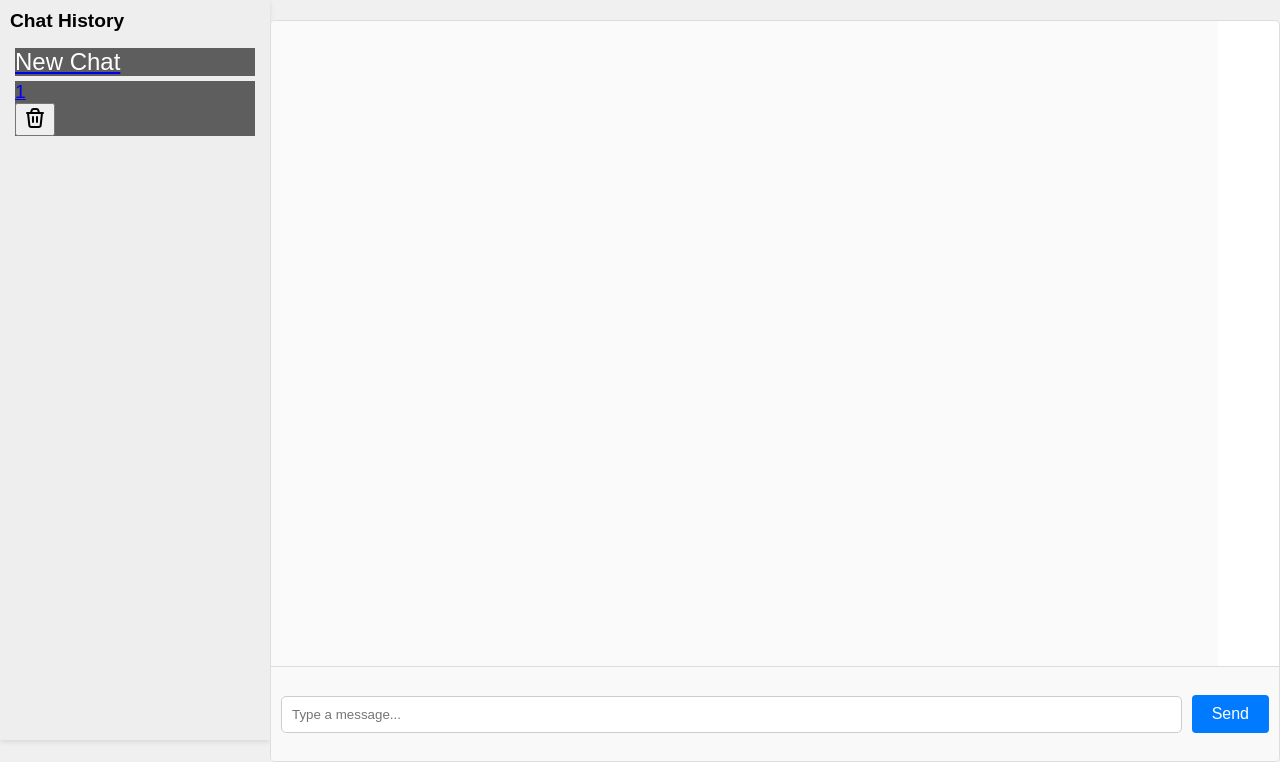
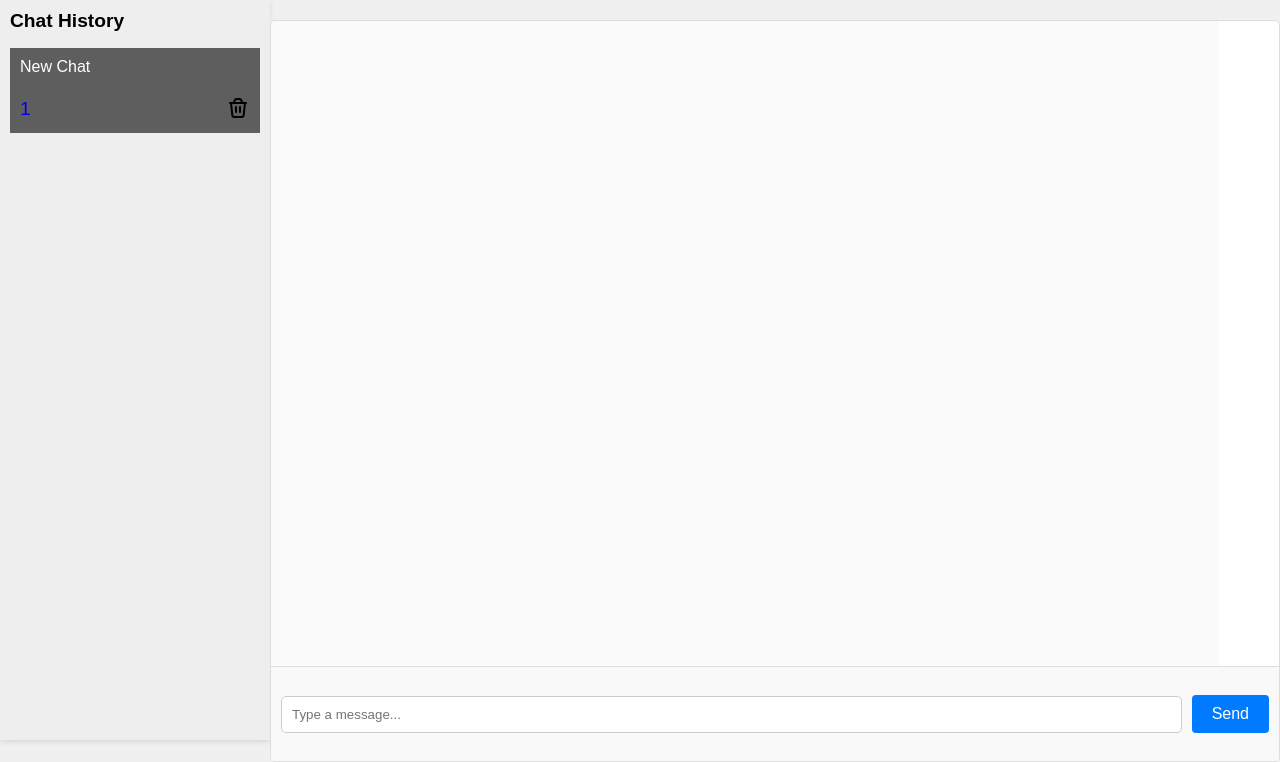
Before and after one commit to ChanchakornP/Chat, a Flask app: page / in a window 1280 px wide. Shown: the part 60-822 px from the top of the page. Run offline with Flask 3, Linux system fonts and the light colour scheme; the visitor is signed in with stand-in values (Sample User, id 1); tables that the repository leaves empty hold one stand-in row (values such as "Sample post"); a database or web service that is not in the repository returns one stand-in record (values such as "Sample title"); data that the repository does not hold is empty.

Commit message:
better UI

```diff
--- a/app/static/main.css
+++ b/app/static/main.css
@@ -133,11 +133,19 @@ body {
     cursor: pointer;
     color: #fff;
     background-color: #5e5e5e;
-    word-wrap: break-word;
-    align-self: flex-start;
-    margin: 2%;
-    font-size: 1.5em;
+    display: flex;
+    align-items: center;
+    justify-content: space-between;
+    padding: 10px;
+    /* Optional: add padding for better visual appearance */
 }
+
+.chat-link {
+    flex-grow: 1;
+    text-decoration: none;
+    /* Optional: remove underline from link */
+}
+
 
 .sidebar .chathistory:hover {
     background-color: #868585;
@@ -150,6 +158,17 @@ body {
 
 .sidebar .chatlist-selected {
     background-color: #868585;
+}
+
+
+.delete-button {
+    background: none;
+    border: none;
+    cursor: pointer;
+    padding: 0;
+    /* Remove default padding from the button */
+    margin-left: auto;
+    /* Push the button to the far right */
 }
 
 /* General button styles */
--- a/app/templates/home.html
+++ b/app/templates/home.html
@@ -26,7 +26,7 @@
     <div class="main-container">
         <div class="sidebar">
             <h2>Chat History</h2>
-            <a href="{{ url_for('homepage.index') }}">
+            <a href="{{ url_for('homepage.index') }}" class="chat-link">
                 <div class="chathistory">
                     New Chat
                 </div>
@@ -36,9 +36,7 @@
 
             <div class="chathistory chatlist-selected">
                 {{ chat_id }}
-            </div>
-
-            <button onclick="deleteChat('{{ user_id }}', '{{ chat_id }}')">
+                <button class="delete-button" onclick="deleteChat('{{ user_id }}', '{{ chat_id }}')">
                     <svg xmlns="http://www.w3.org/2000/svg" width="24" height="24" fill="none" viewBox="0 0 24 24"
                         class="h-5 w-5 shrink-0">
                         <path fill="currentColor" fill-rule="evenodd"
@@ -47,15 +45,13 @@
                     </svg>
                 </button>
 
+            </div>
+
+
             {% else %}
-            <div>
             <div class="chathistory chatlist">
-                    <a href="{{ url_for('homepage.index', chat_id=chat_id) }}">
-                        <div>
-                            {{ chat_id }}
-                        </div>
-                    </a>
-                    <button>
+                <a href="{{ url_for('homepage.index', chat_id=chat_id) }}" class="chat-link"> {{ chat_id }} </a>
+                <button class="delete-button" onclick="deleteChat('{{ user_id }}', '{{ chat_id }}')">
                     <svg xmlns="http://www.w3.org/2000/svg" width="24" height="24" fill="none" viewBox="0 0 24 24"
                         class="h-5 w-5 shrink-0">
                         <path fill="currentColor" fill-rule="evenodd"
@@ -63,7 +59,6 @@
                             clip-rule="evenodd"></path>
                     </svg>
                 </button>
-                </div>
             </div>
             {% endif %}
             {% endfor %}
```
Lines whose indentation alone changed are shown as unchanged.
